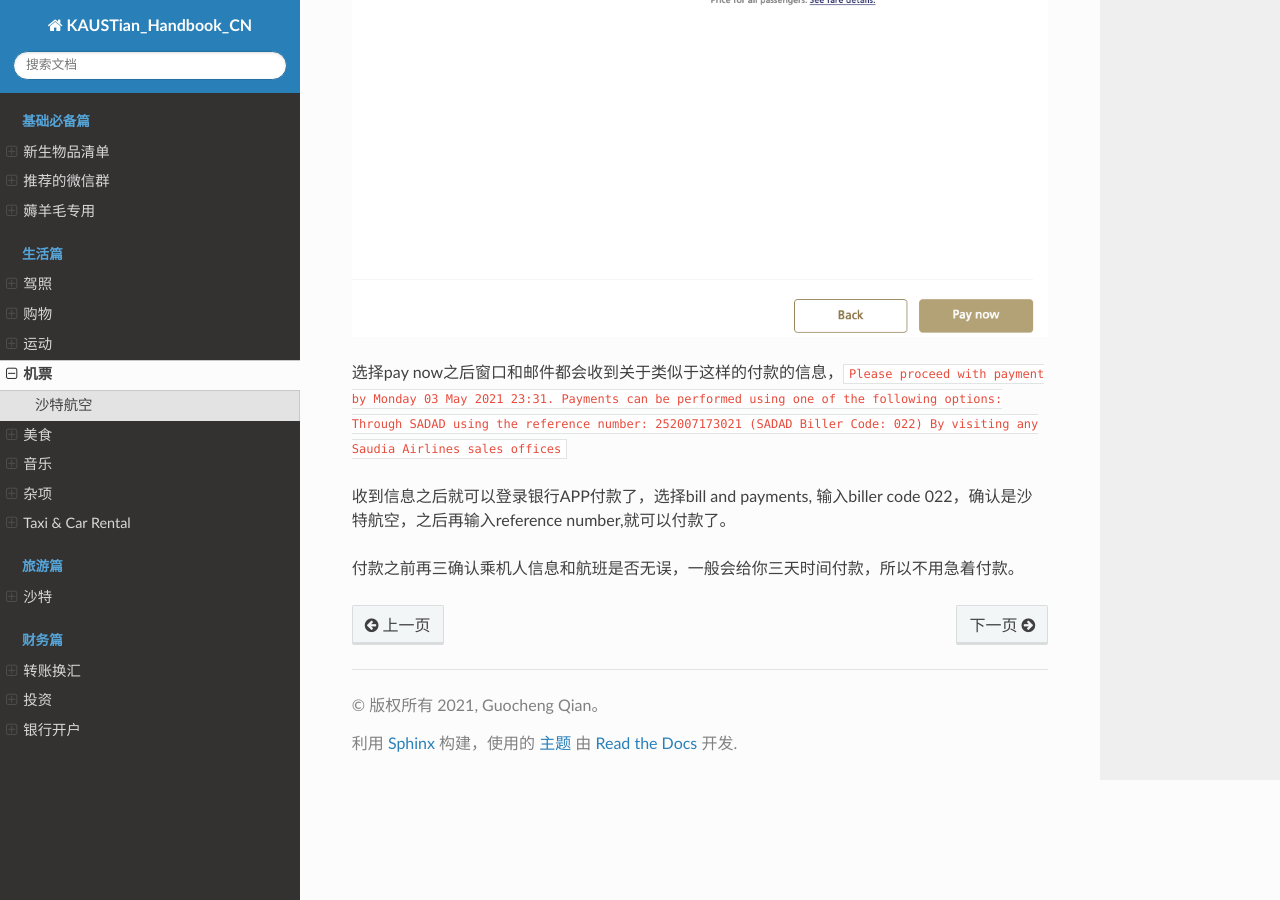
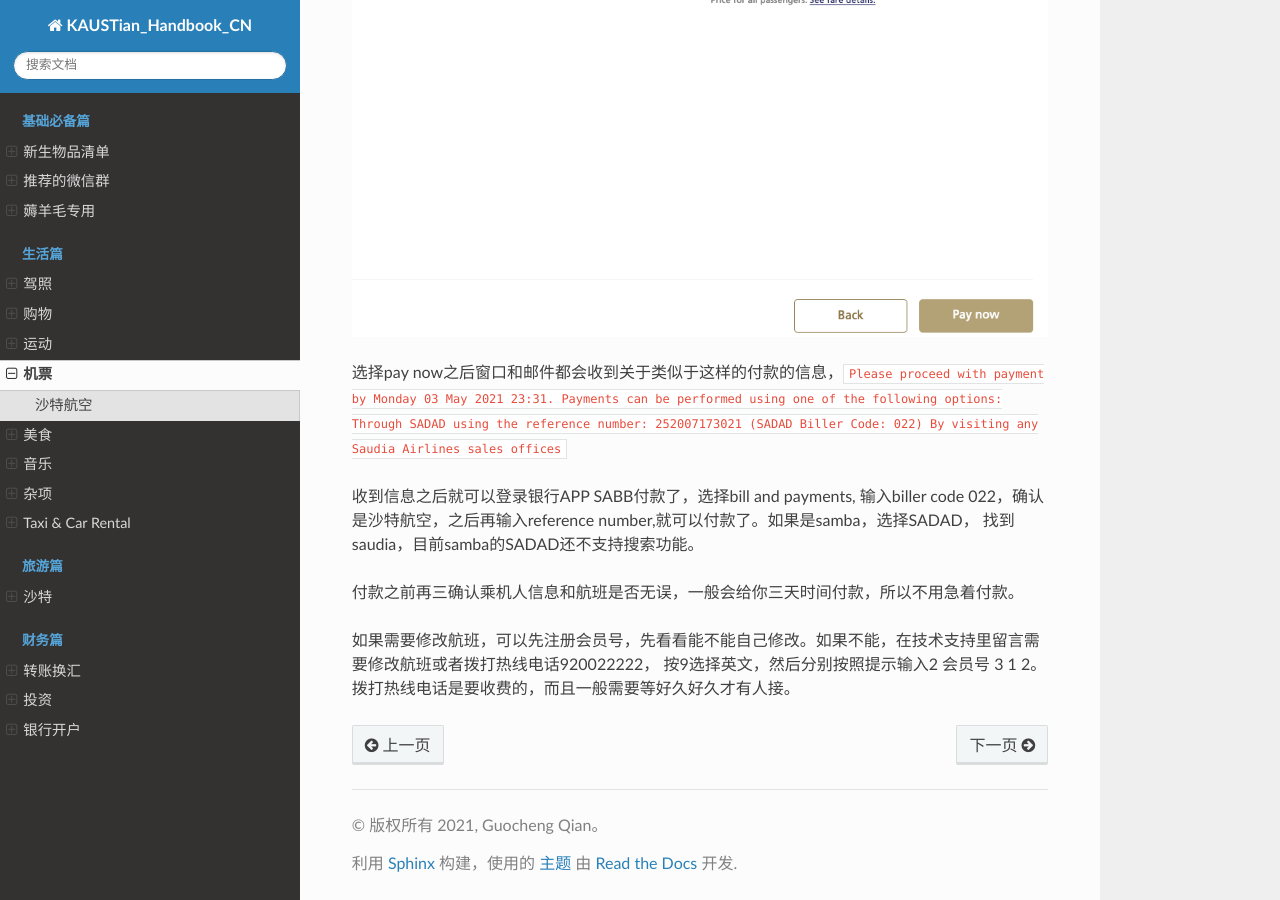
Before and after one commit to guochengqian/KAUSTian_Handbook_CN, a Sphinx documentation site: the page built from docs/content/life/ticket.rst, in a window 1280 px wide and 900 px high, scrolled down 679 px. Built offline with Sphinx 7.4.7 and the Read the Docs theme 2.0.0, drawn with Linux system fonts in a browser that asks for light colours.

Commit message:
Update ticket.rst

```diff
--- a/docs/content/life/ticket.rst
+++ b/docs/content/life/ticket.rst
@@ -18,6 +18,10 @@ https://book.saudia.com/sv-apix/dyn/core/booking/search
 Through SADAD using the reference number: 252007173021 (SADAD Biller Code: 022)
 By visiting any Saudia Airlines sales offices``
 
-收到信息之后就可以登录银行APP付款了，选择bill and payments, 输入biller code 022，确认是沙特航空，之后再输入reference number,就可以付款了。
+收到信息之后就可以登录银行APP SABB付款了，选择bill and payments, 输入biller code 022，确认是沙特航空，之后再输入reference number,就可以付款了。如果是samba，选择SADAD，
+找到saudia，目前samba的SADAD还不支持搜索功能。
 
 付款之前再三确认乘机人信息和航班是否无误，一般会给你三天时间付款，所以不用急着付款。
+
+
+如果需要修改航班，可以先注册会员号，先看看能不能自己修改。如果不能，在技术支持里留言需要修改航班或者拨打热线电话920022222， 按9选择英文，然后分别按照提示输入2 会员号 3 1 2。拨打热线电话是要收费的，而且一般需要等好久好久才有人接。
```
